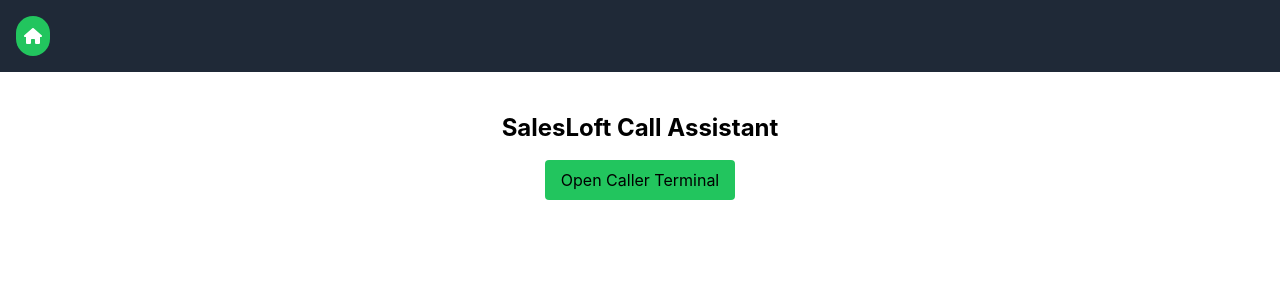
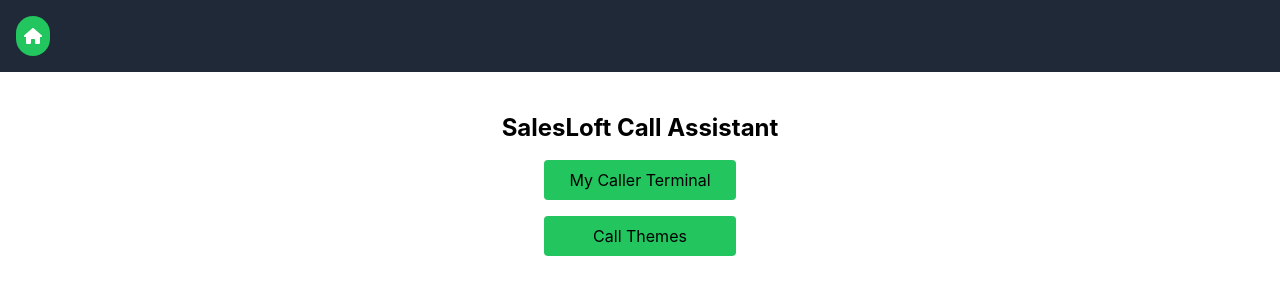
Before and after one commit to Mtaylert/sl-vista-frontend, a React (Create React App) app in the folder sl-vista/: page / in a window 1280 px wide. Shown: the top 300 px of the page. Built offline with nearby package versions, Linux system fonts and the light colour scheme.

Commit message:
working version

```diff
--- a/sl-vista/package.json
+++ b/sl-vista/package.json
@@ -8,6 +8,7 @@
     "@testing-library/jest-dom": "^5.17.0",
     "@testing-library/react": "^13.4.0",
     "@testing-library/user-event": "^13.5.0",
+    "eslint": "^8.57.0",
     "react": "^18.3.1",
     "react-dom": "^18.3.1",
     "react-scripts": "5.0.1",
--- a/sl-vista/src/App.js
+++ b/sl-vista/src/App.js
@@ -11,6 +11,10 @@ function App() {
     navigate('/call-terminal');
   };
 
+  const handleHistoryClick = () => {
+    navigate('/call-history');
+  };
+
   return (
 
     <div>
@@ -19,10 +23,17 @@ function App() {
     <div className="App flex flex-col items-center mt-10">
       <h1 className="text-2xl font-bold mb-4">SalesLoft Call Assistant</h1>
       <button
-        className="bg-green-500 px-4 py-2 rounded mb-4"
+        className="bg-green-500 px-4 py-2 rounded mb-4 w-48"
         onClick={handleButtonClick}
       >
-        Open Caller Terminal
+        My Caller Terminal
+      </button>
+
+      <button
+        className="bg-green-500 px-4 py-2 rounded mb-4 w-48"
+        onClick={handleHistoryClick}
+      >
+        Call Themes
       </button>
     </div>
   </div>
--- a/sl-vista/src/call_terminal.js
+++ b/sl-vista/src/call_terminal.js
@@ -12,19 +12,18 @@ function CallTerminal() {
     <div className="App flex flex-col items-center mt-10">
       <h1 className="text-2xl font-bold mb-4">SalesLoft Call Assistant</h1>
       <ul className="list-disc list-inside space-y-4">
-
   <div className='flex items-start'>
-          <input type="checkbox" className="form-checkbox h-5 w-5 border-green-500 text-green-500" />
+    <div className="h-5 w-5 border-2 border-green-500 rounded-full mr-2"></div>
     <span>Introduce Yourself</span>
   </div>
 
   <div className='flex items-start'>
-          <input type="checkbox" className="form-checkbox h-5 w-5 border-green-500 text-green-500" />
+    <div className="h-5 w-5 border-2 border-green-500 rounded-full mr-2"></div>
     <span>Discuss New SalesLoft Agent Feature</span>
   </div>
 
   <div className='flex items-start'>
-          <input type="checkbox" className="form-checkbox h-5 w-5 border-green-500 text-green-500" />
+    <div className="h-5 w-5 border-2 border-green-500 rounded-full mr-2"></div>
     <span>Discuss Opportunities for Growth</span>
   </div>
 </ul>
--- /dev/null
+++ b/sl-vista/src/call_topic_analysis.js
@@ -0,0 +1,17 @@
+import Header from './header';
+
+const TopicAnalysis = () => {
+
+    return (
+        <div>
+
+<Header />
+    <div className="App flex flex-col items-center mt-10">
+      <h1 className="text-2xl font-bold mb-4">SalesLoft Call Theme Analysis</h1>
+
+      </div>
+      </div>
+    )
+}
+
+export default TopicAnalysis
--- a/sl-vista/src/index.js
+++ b/sl-vista/src/index.js
@@ -3,6 +3,7 @@ import ReactDOM from 'react-dom/client';
 import { BrowserRouter, Routes, Route } from 'react-router-dom';
 import App from './App';
 import CallTerminal from './call_terminal';
+import TopicAnalysis from './call_topic_analysis';
 import './index.css';
 
 
@@ -13,6 +14,7 @@ root.render(
       <Routes>
         <Route path="/" element={<App />} />
         <Route path="/call-terminal" element={<CallTerminal />} />
+        <Route path="/call-history" element={<TopicAnalysis />} />
       </Routes>
     </BrowserRouter>
   </React.StrictMode>
```
Also changed, not shown: 1 other file (tests, documents, lock files or other folders). Lines whose indentation alone changed are shown as unchanged.
